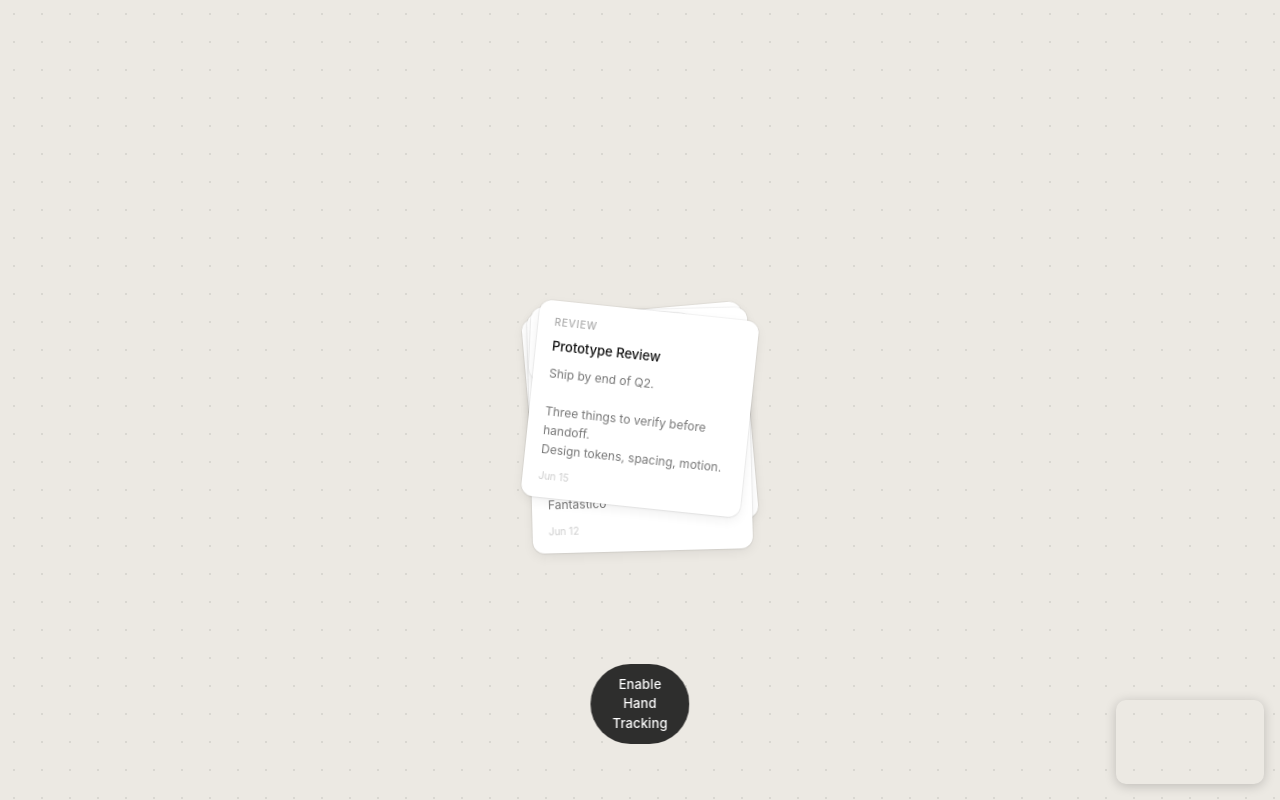
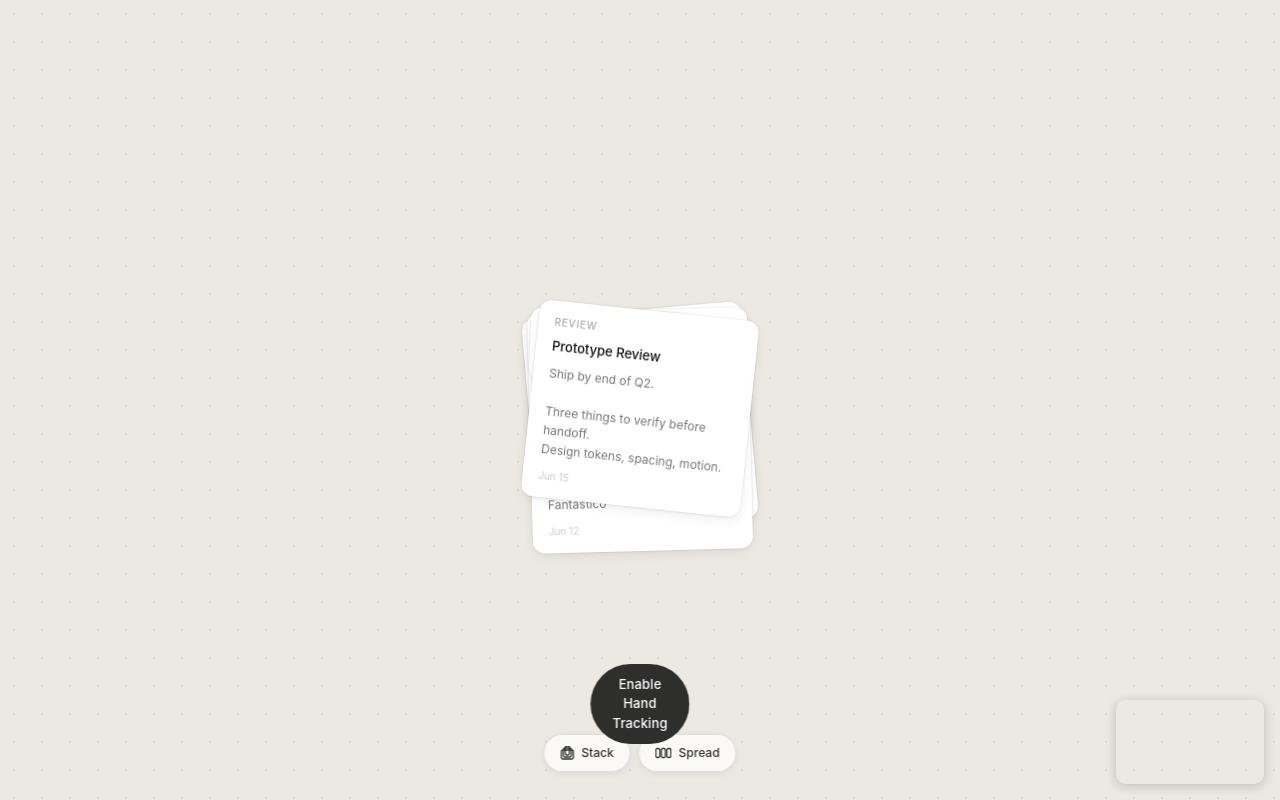
Before and after one commit to zacwolff/hand-canvas, a React (Vite) app: page / in a window 1280 px wide. Built offline with nearby package versions, Linux system fonts and the light colour scheme.

Commit message:
Add Stack and Spread gesture buttons at bottom

```diff
--- a/src/App.jsx
+++ b/src/App.jsx
@@ -518,6 +518,25 @@ export default function App() {
         </>
       )}
 
+      <div className="gesture-buttons">
+        <button className="gesture-btn" onClick={stackCards}>
+          <svg width="14" height="14" viewBox="0 0 14 14" fill="none">
+            <rect x="1" y="4" width="12" height="9" rx="1.5" stroke="currentColor" strokeWidth="1.3"/>
+            <rect x="3" y="2" width="8" height="9" rx="1.5" stroke="currentColor" strokeWidth="1.3"/>
+            <rect x="5" y="0" width="4" height="9" rx="1.5" stroke="currentColor" strokeWidth="1.3"/>
+          </svg>
+          Stack
+        </button>
+        <button className="gesture-btn" onClick={spreadCards}>
+          <svg width="16" height="12" viewBox="0 0 16 12" fill="none">
+            <rect x="0.5" y="1.5" width="4" height="9" rx="1.5" stroke="currentColor" strokeWidth="1.3"/>
+            <rect x="6" y="1.5" width="4" height="9" rx="1.5" stroke="currentColor" strokeWidth="1.3"/>
+            <rect x="11.5" y="1.5" width="4" height="9" rx="1.5" stroke="currentColor" strokeWidth="1.3"/>
+          </svg>
+          Spread
+        </button>
+      </div>
+
       {!camActive && (
         <div className="launch-panel">
           {error && <div className="launch-error">{error}</div>}
--- a/src/index.css
+++ b/src/index.css
@@ -184,6 +184,45 @@ body {
   transform: translateX(-50%) scale(1.02);
 }
 
+/* Gesture buttons */
+.gesture-buttons {
+  position: fixed;
+  bottom: 28px;
+  left: 50%;
+  transform: translateX(-50%);
+  display: flex;
+  gap: 8px;
+  z-index: 100;
+}
+
+.gesture-btn {
+  display: flex;
+  align-items: center;
+  gap: 7px;
+  background: rgba(255,255,255,0.72);
+  backdrop-filter: blur(10px);
+  border: 1px solid rgba(0,0,0,0.1);
+  border-radius: 100px;
+  padding: 9px 16px;
+  font-size: 12px;
+  font-family: inherit;
+  font-weight: 500;
+  color: #333;
+  cursor: pointer;
+  box-shadow: 0 2px 8px rgba(0,0,0,0.07);
+  transition: background 0.12s ease, transform 0.1s ease, box-shadow 0.12s ease;
+}
+
+.gesture-btn:hover {
+  background: rgba(255,255,255,0.92);
+  box-shadow: 0 4px 16px rgba(0,0,0,0.1);
+  transform: translateY(-1px);
+}
+
+.gesture-btn:active {
+  transform: translateY(0) scale(0.97);
+}
+
 /* Launch panel */
 .launch-panel {
   position: fixed;
```
